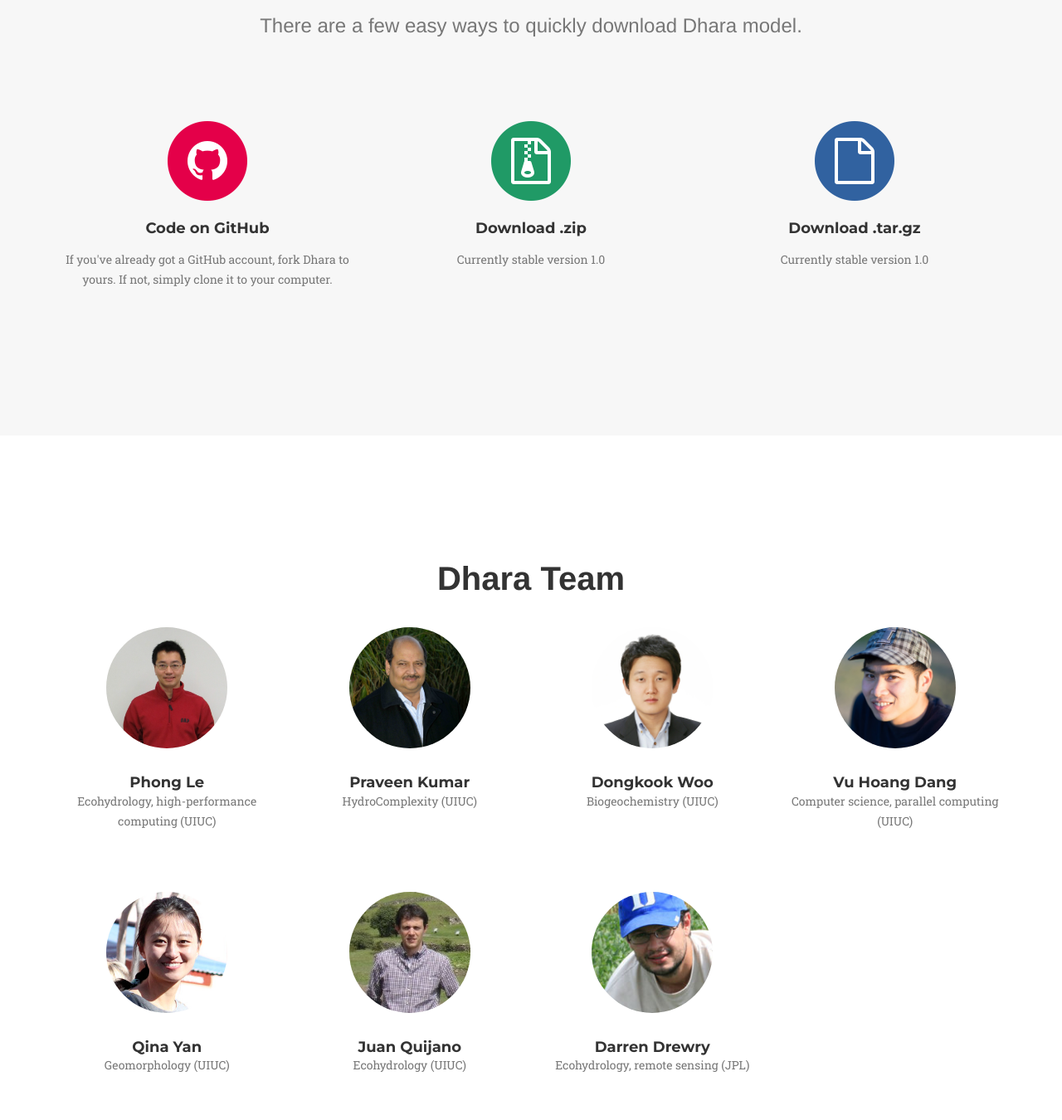
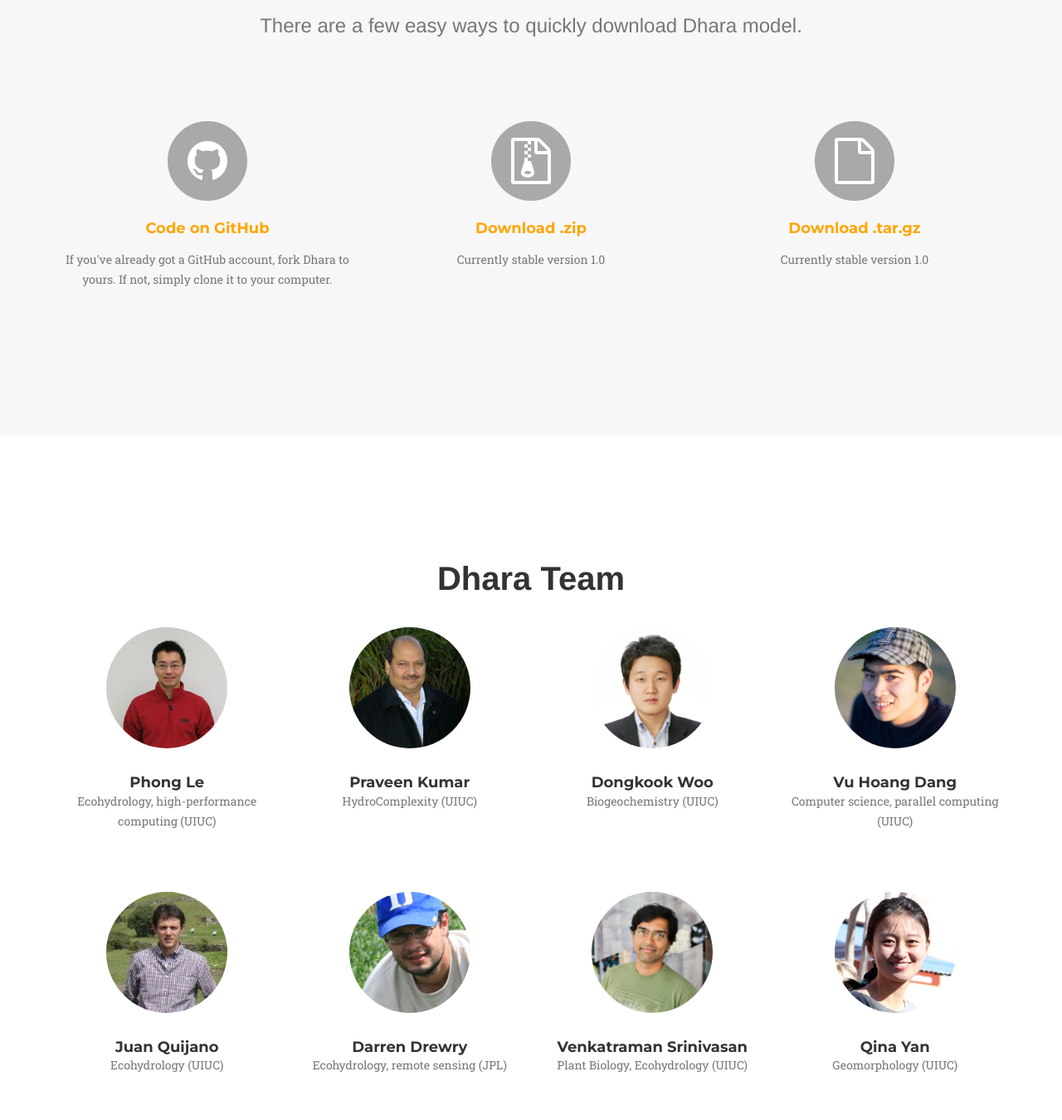
Before and after one commit to HydroComplexity/Dhara, a website: page index.html in a window 1280 px wide. Shown: the part 2160-3510 px from the top of the page at 83% size. Drawn offline with nearby package versions, Linux system fonts and the light colour scheme; a web font is replaced by a local one.

Commit message:
Update download and images

```diff
--- a/index.html
+++ b/index.html
@@ -9,7 +9,7 @@
     <meta name="description" content="">
     <meta name="author" content="">
 
-    <title>Dhara Model</title>
+    <title>Dhara Modeling</title>
 
     <!-- Bootstrap Core CSS -->
     <link href="css/bootstrap.css" rel="stylesheet">
@@ -159,26 +159,44 @@
             <div class="row text-center">
                 <div class="col-md-4">
                     <span class="fa-stack fa-4x">
-                        <i class="fa fa-circle fa-stack-2x text-primary"style="color:#E40049"></i>
-                        <i class="fa fa-github fa-stack-1x fa-inverse"></i>
+                        <a href="https://github.com/HydroComplexity/Dhara">
+                            <i class="fa fa-circle fa-stack-2x text-primary"style="color:#A9A9A9"></i>
+                            <i class="fa fa-github fa-stack-1x fa-inverse"></i>
+                        </a>
                     </span>
-                    <h4 class="service-heading">Code on GitHub</h4>
+                    <h4 class="service-heading">
+                        <a href="https://github.com/HydroComplexity/Dhara">
+                            Code on GitHub
+                        </a>
+                    </h4>
                     <p class="text-muted">If you've already got a GitHub account, fork Dhara to yours. If not, simply clone it to your computer.</p>
                 </div>
                 <div class="col-md-4">
                     <span class="fa-stack fa-4x">
-                        <i class="fa fa-circle fa-stack-2x text-primary" style="color:#209A66"></i>
-                        <i class="fa fa-file-archive-o fa-stack-1x fa-inverse"></i>
+                        <a href="https://github.com/HydroComplexity/Dhara/archive/master.zip">
+                            <i class="fa fa-circle fa-stack-2x text-primary" style="color:#A9A9A9"></i>
+                            <i class="fa fa-file-archive-o fa-stack-1x fa-inverse"></i>
+                        </a>
                     </span>
-                    <h4 class="service-heading">Download .zip</h4>
+                    <h4 class="service-heading">
+                    <a href="https://github.com/HydroComplexity/Dhara/archive/master.zip">
+                        Download .zip
+                    </a>
+                    </h4>
                     <p class="text-muted">Currently stable version 1.0</p>
                 </div>
                 <div class="col-md-4">
                     <span class="fa-stack fa-4x">
-                        <i class="fa fa-circle fa-stack-2x text-primary"style="color:#3162A0"></i>
-                        <i class="fa fa-file-o fa-stack-1x fa-inverse"></i>
+                        <a href="https://github.com/HydroComplexity/Dhara/archive/master.tar.gz">
+                            <i class="fa fa-circle fa-stack-2x text-primary"style="color:#A9A9A9"></i>
+                            <i class="fa fa-file-o fa-stack-1x fa-inverse"></i>
+                        </a>
                     </span>
-                    <h4 class="service-heading">Download .tar.gz</h4>
+                    <h4 class="service-heading">
+                    <a href="https://github.com/HydroComplexity/Dhara/archive/master.tar.gz">
+                        Download .tar.gz
+                    </a>
+                    </h4>
                     <p class="text-muted">Currently stable version 1.0</p>
                 </div>
             </div>
@@ -233,13 +251,6 @@
                 </div>
                 <div class="col-sm-3">
                     <div class="team-member">
-                        <img src="img/team/qina_yan.png" class="img-responsive img-circle" alt="">
-                        <h4>Qina Yan</h4>
-                        <p class="text-muted">Geomorphology (UIUC)</p>
-                    </div>
-                </div>
-                <div class="col-sm-3">
-                    <div class="team-member">
                         <img src="img/team/Quijano.jpg" class="img-responsive img-circle" alt="">
                         <h4>Juan Quijano</h4>
                         <p class="text-muted">Ecohydrology (UIUC)</p>
@@ -252,7 +263,20 @@
                         <p class="text-muted">Ecohydrology, remote sensing (JPL)</p>
                     </div>
                 </div>
-
+                <div class="col-sm-3">
+                    <div class="team-member">
+                        <img src="img/team/Venkat.jpg" class="img-responsive img-circle" alt="">
+                        <h4>Venkatraman Srinivasan</h4>
+                        <p class="text-muted">Plant Biology, Ecohydrology (UIUC)</p>
+                    </div>
+                </div>
+                <div class="col-sm-3">
+                    <div class="team-member">
+                        <img src="img/team/qina_yan.png" class="img-responsive img-circle" alt="">
+                        <h4>Qina Yan</h4>
+                        <p class="text-muted">Geomorphology (UIUC)</p>
+                    </div>
+                </div>
             </div>
         </div>
     </section>
@@ -282,13 +306,13 @@
                 </div>
                 <div class="col-md-4">
                     <ul class="list-inline social-buttons">
-                        <li><a href="#"><i class="fa fa-envelope-o"></i></a>
+                        <li><a href="mailto:kumar1@illinois.edu"><i class="fa fa-envelope-o"></i></a>
                         </li>
-                        <li><a href="#"><i class="fa fa-twitter"></i></a>
+                        <li><a target="_blank" href="https://twitter.com/pkumar3691"><i class="fa fa-twitter"></i></a>
                         </li>
-                        <li><a href="#"><i class="fa fa-facebook"></i></a>
+                        <li><a><i class="fa fa-facebook"></i></a>
                         </li>
-                        <li><a href="#"><i class="fa fa-linkedin"></i></a>
+                        <li><a><i class="fa fa-linkedin"></i></a>
                         </li>
                     </ul>
                 </div>
```
Also changed, not shown: img/team/Venkat.jpg (added).
